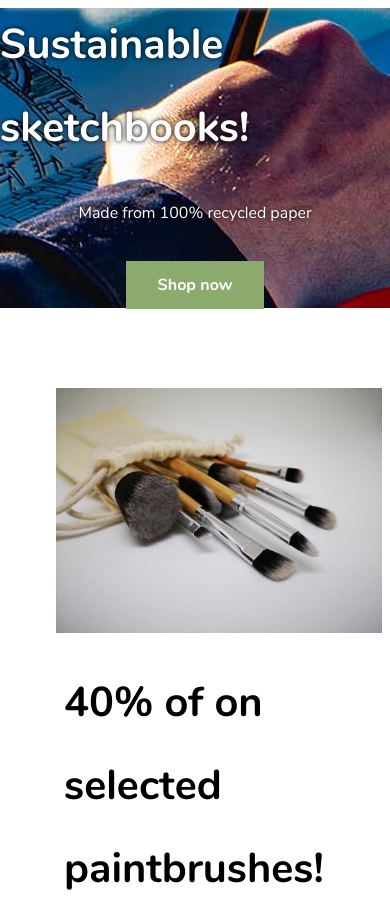
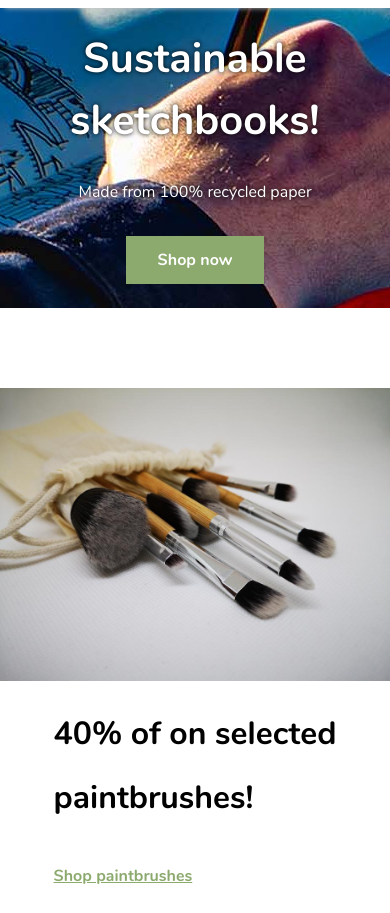
Before and after one commit to madysmiciklas/projectP02, a plain HTML site: page index.html in a window 390 px wide. Shown: the part 419-1332 px from the top of the page. Drawn offline with Linux system fonts and the light colour scheme.

Commit message:
updated responsiveness

```diff
--- a/css/main.css
+++ b/css/main.css
@@ -640,6 +640,13 @@ https://alligator.io/css/background-position-property/
 .banner h1, .banner p {
   color: #fff;
   text-shadow: 0 0 5px black;
+  line-height: 1.5;
+}
+
+@media (max-width: 600px){
+  .banner h1{
+    text-align: center;
+  }
 }
 
 /* ------ Styling for Filter -------  */
@@ -825,7 +832,6 @@ https://css-tricks.com/snippets/css/a-guide-to-flexbox/
 
   -webkit-flex-wrap: wrap;
   flex-wrap: wrap;
-  padding-left: 3em;
 
   justify-content: space-around;
 }
@@ -842,8 +848,7 @@ https://css-tricks.com/snippets/css/a-guide-to-flexbox/
   justify-content: left;
 }
 .offer img{
-  width: 30%;
-
+  margin: 0 auto;
   min-width: 384px;
 }
 
@@ -861,17 +866,25 @@ https://css-tricks.com/snippets/css/a-guide-to-flexbox/
   text-align: left;
 
   padding: 0 1em;
+  margin: 0 auto;
   justify-content: center;
   align-items: flex-start;
 }
 
 
 
-@media (max-width: 400px){
+@media (max-width: 500px){
+  .offer{
+    flex-direction: column;
+  }
   .offer img{
     width: 100%;
-    padding: 0 .5em;
-    min-width: 300px;
+
+    min-width: 250px;
+  }
+
+  .offer h1{
+    font-size: 2rem;
   }
 }
 
```
